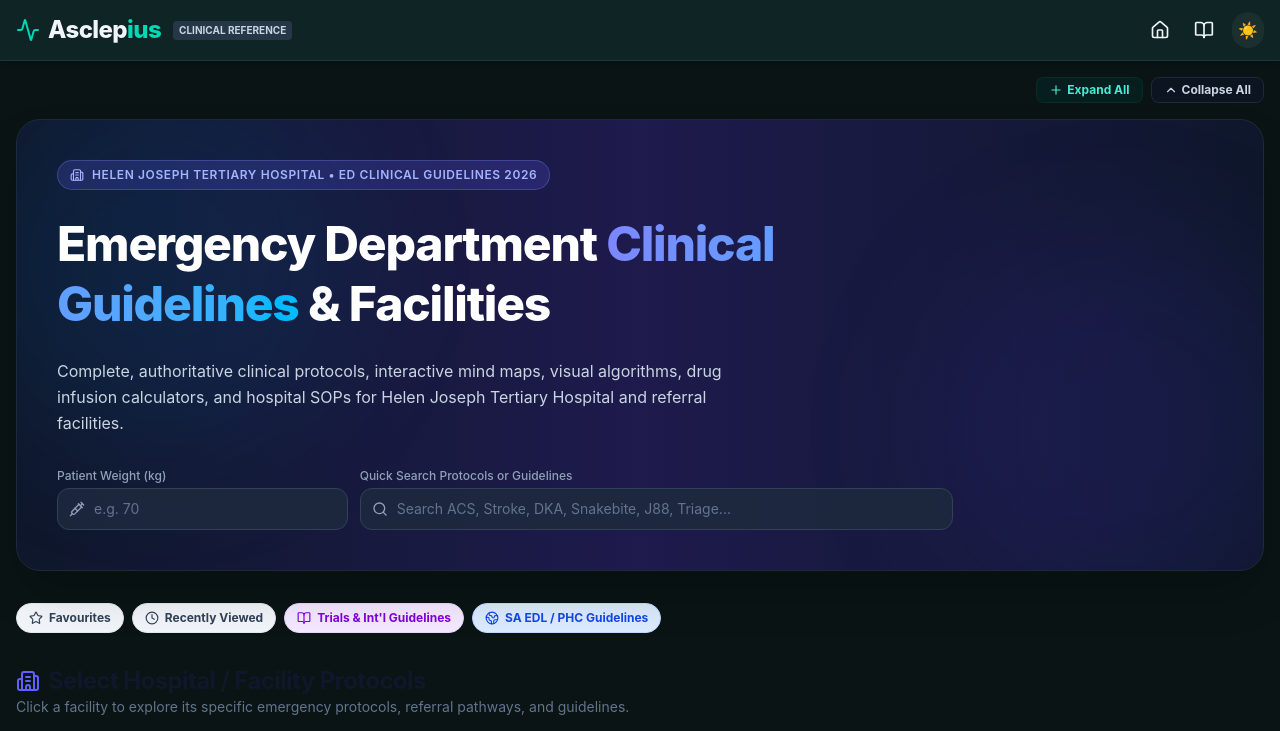
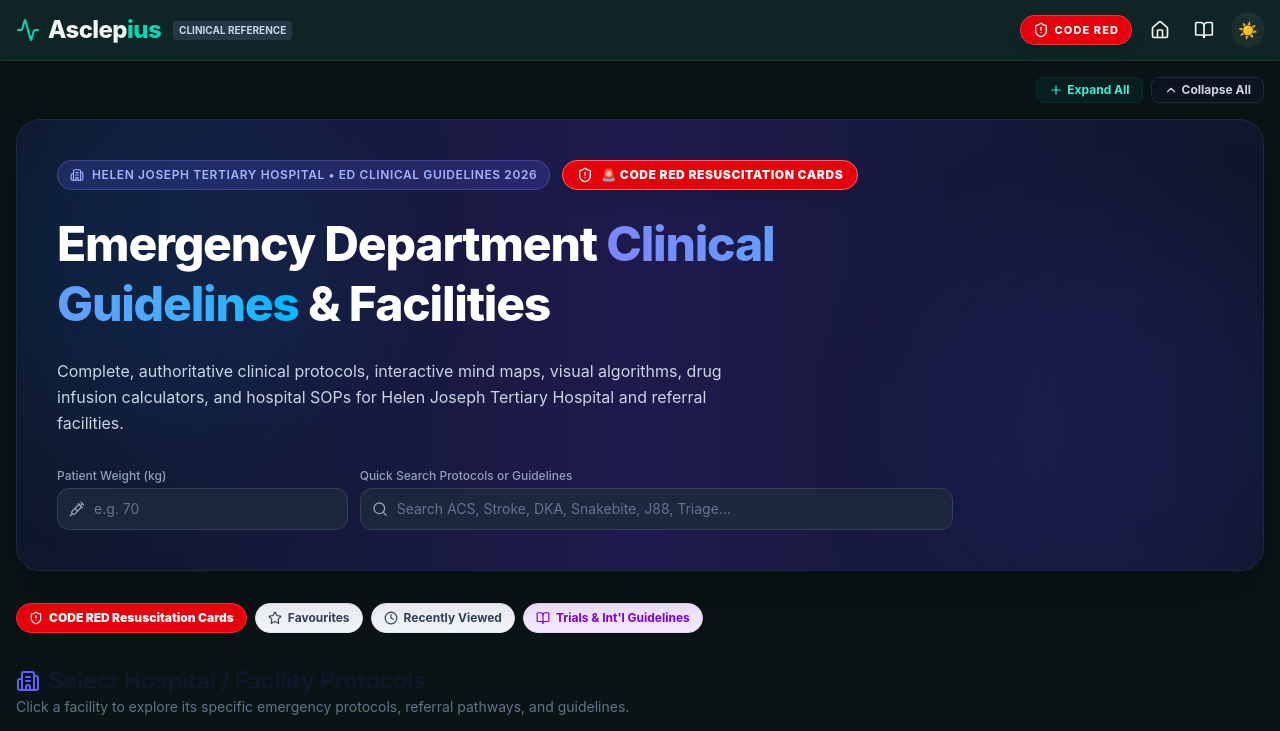
Before and after one commit to WhiteDevil-93/Ai-studio-HJH-App, a React (Vite) app: page / in a window 1280 px wide. Shown: the top 731 px of the page. Built offline with nearby package versions, Linux system fonts and the light colour scheme.

Commit message:
feat: integrate CodeRedDrawer with persistent header button and home page hero triggers

```diff
--- a/src/App.tsx
+++ b/src/App.tsx
@@ -33,6 +33,7 @@ import trialsReference from './trials-reference.json';
 import { HomePage } from './components/HomePage';
 import { MindMapViewer } from './components/MindMapViewer';
 import { PolicyViewer } from './components/PolicyViewer';
+import { CodeRedDrawer } from './components/CodeRedDrawer';
 
 const D = clinicalData as any;
 
@@ -56,7 +57,7 @@ const CATEGORIES: Record<string, string> = {
   favourites: 'Favourites',
   recently_viewed: 'Recently Viewed',
   bara_icu_card: '🏥 Bara ICU Dosing Card',
-  sa_edl_phc_guidelines: '🇿🇦 SA EDL / PHC Guidelines',
+  helen_guidelines: '🩺 Helen (HJTH) Guidelines',
   trials_guidelines: '🔬 Trials & Int\'l Guidelines',
   all: 'All Categories',
   '1_resuscitation_fluids_and_inotropes': 'Resuscitation',
@@ -82,7 +83,7 @@ const CATEGORY_ICONS: Record<string, string> = {
   favourites: '⭐',
   recently_viewed: '⏱️',
   bara_icu_card: '🏥',
-  sa_edl_phc_guidelines: '🇿🇦',
+  helen_guidelines: '🩺',
   trials_guidelines: '🔬',
   all: '📋',
   '1_resuscitation_fluids_and_inotropes': '💉',
@@ -108,7 +109,7 @@ const ORDER = [
   'favourites',
   'recently_viewed',
   'bara_icu_card',
-  'sa_edl_phc_guidelines',
+  'helen_guidelines',
   'trials_guidelines',
   'all',
   '1_resuscitation_fluids_and_inotropes',
@@ -162,7 +163,8 @@ export default function App() {
   const [selectedFacility, setSelectedFacility] = useState<string | null>(null);
   const [activeMindMap, setActiveMindMap] = useState<string | null>(null);
   const [activePolicy, setActivePolicy] = useState<string | null>(null);
-  const [sourceFilter, setSourceFilter] = useState<'all' | 'bara_icu' | 'sa_edl_phc'>('all');
+  const [codeRedOpen, setCodeRedOpen] = useState<boolean>(false);
+  const [sourceFilter, setSourceFilter] = useState<'all' | 'bara_icu' | 'hjth'>('all');
 
   // Favorites
   const [favourites, setFavourites] = useState<string[]>(() => {
@@ -1353,8 +1355,8 @@ export default function App() {
         </div>
 
         {definition.warnings.length > 0 && (
-          <details className="rounded border border-slate-800 px-2 py-1 text-[10px] text-slate-400">
-            <summary className="cursor-pointer">Protocol notes</summary>
+          <details className="text-[10px] text-slate-400">
+            <summary className="cursor-pointer text-teal-400/80 hover:text-teal-300">Protocol notes</summary>
             <ul className="mt-1 list-disc space-y-1 pl-4">
               {definition.warnings.map(note => <li key={note}>{note}</li>)}
             </ul>
@@ -1411,7 +1413,7 @@ export default function App() {
         </div>}
 
         {definition.status === 'available' && (
-          <label className="flex cursor-pointer items-start gap-2 rounded border border-teal-900/30 p-2 text-[10px] text-slate-300">
+          <label className="flex cursor-pointer items-start gap-2 text-[10px] text-slate-300">
             <input
               type="checkbox"
               checked={infusionConfirmed[key] === true}
@@ -1500,7 +1502,7 @@ export default function App() {
               {it?._meta?.sourceGroup === 'bara_icu' ? (
                 <span className="text-[10px] bg-cyan-950/80 text-cyan-300 border border-cyan-800/40 font-bold px-1.5 py-0.5 rounded">🏥 Bara ICU Card</span>
               ) : (
-                <span className="text-[10px] bg-blue-950/80 text-blue-300 border border-blue-800/40 font-bold px-1.5 py-0.5 rounded">🇿🇦 SA EDL / PHC</span>
+                <span className="text-[10px] bg-blue-950/80 text-blue-300 border border-blue-800/40 font-bold px-1.5 py-0.5 rounded">🩺 Helen (HJTH)</span>
               )}
               {isFirstLine && <span className="text-[10px] bg-emerald-500/20 text-emerald-400 border border-emerald-500/30 font-bold px-1.5 py-0.5 rounded uppercase">1st Line</span>}
               {isSection21 && <span className="text-[10px] bg-blue-500/20 text-blue-400 border border-blue-500/30 font-bold px-1.5 py-0.5 rounded uppercase">Section 21</span>}
@@ -1652,7 +1654,7 @@ export default function App() {
             <span className="text-lg">🛠️</span>
             <h4 className="font-bold text-md text-[#00d9b5]">{p.item}</h4>
             <span className="text-[10px] bg-blue-950/80 text-blue-300 border border-blue-800/40 font-bold px-1.5 py-0.5 rounded">
-              🇿🇦 SA EDL / PHC
+              🩺 Helen (HJTH)
             </span>
           </div>
           <div className="flex items-center gap-2">
@@ -1846,15 +1848,15 @@ export default function App() {
         '16_score_calculators',
       ].includes(catKey);
       if (!isBaraCategory) return null;
-    } else if (sourceFilter === 'sa_edl_phc') {
-      const isSaEdlCategory = [
+    } else if (sourceFilter === 'hjth') {
+      const isHelenCategory = [
         '11_ed_medical_emergencies',
         '12_ed_toxicology',
         '13_ed_trauma_surgical',
         '14_ed_metabolic',
         '15_ed_procedures',
       ].includes(catKey);
-      if (!isSaEdlCategory) return null;
+      if (!isHelenCategory) return null;
     }
 
     const isExpanded = expandedCategories[catKey] === true;
@@ -2043,9 +2045,9 @@ export default function App() {
     );
   };
 
-  // Dedicated view for SA EDL / PHC Guidelines
-  const renderSaEdlPhcView = () => {
-    const saEdlCategories = [
+  // Dedicated view for Helen Joseph Tertiary Hospital (HJTH) ED Guidelines
+  const renderHelenGuidelinesView = () => {
+    const helenCategories = [
       '11_ed_medical_emergencies',
       '12_ed_toxicology',
       '13_ed_trauma_surgical',
@@ -2057,16 +2059,16 @@ export default function App() {
       <div className="space-y-4">
         <div className="p-4 rounded-xl bg-[#081826] border border-blue-900/50 flex items-center justify-between">
           <div>
-            <div className="text-xs font-bold uppercase tracking-wider text-blue-400">Emergency & Primary Care Pillar</div>
+            <div className="text-xs font-bold uppercase tracking-wider text-blue-400">Helen Joseph Tertiary Hospital Pillar</div>
             <h2 className="text-xl font-black text-white flex items-center gap-2 mt-0.5">
-              <span>🇿🇦 South African Essential Drugs List & Emergency Department Guidelines</span>
+              <span>🩺 Helen Joseph Tertiary Hospital ED Guidelines</span>
             </h2>
             <p className="text-xs text-slate-400 mt-1">
-              Complete, independent ED emergency management algorithms (ACS, Stroke, Heart Failure, Sepsis, Asthma, COPD, UGIB, Seizures, Trauma, Procedures).
+              Complete ED emergency management algorithms sourced from the HJH document (ACS, Stroke, Heart Failure, Sepsis, Asthma, COPD, UGIB, Seizures, Trauma, Procedures).
             </p>
           </div>
         </div>
-        {saEdlCategories.map(k => renderCategorySect(k))}
+        {helenCategories.map(k => renderCategorySect(k))}
       </div>
     );
   };
@@ -2286,7 +2288,7 @@ export default function App() {
 
     return (
       <div className="space-y-4">
-        {ORDER.filter(k => k !== 'home' && k !== 'favourites' && k !== 'recently_viewed' && k !== 'bara_icu_card' && k !== 'sa_edl_phc_guidelines' && k !== 'trials_guidelines' && k !== 'all').map(k => renderCategorySect(k))}
+        {ORDER.filter(k => k !== 'home' && k !== 'favourites' && k !== 'recently_viewed' && k !== 'bara_icu_card' && k !== 'helen_guidelines' && k !== 'trials_guidelines' && k !== 'all').map(k => renderCategorySect(k))}
       </div>
     );
   };
@@ -2318,8 +2320,7 @@ export default function App() {
           onSelectFacility={(facId) => {
             setSelectedFacility(facId);
             if (facId === 'hjth') {
-              setSourceFilter('all');
-              setSelectedCategory('all');
+              setSelectedCategory('helen_guidelines');
             } else if (facId === 'chbah') {
               setSelectedCategory('bara_icu_card');
             }
@@ -2329,6 +2330,7 @@ export default function App() {
           onSelectMindMap={(mapId) => setActiveMindMap(mapId)}
           onSelectPolicy={(polId) => setActivePolicy(polId)}
           onSelectScore={() => setSelectedCategory('16_score_calculators')}
+          onOpenCodeRed={() => setCodeRedOpen(true)}
           weight={weight}
           setWeight={setWeight}
           searchQuery={searchQuery}
@@ -2349,8 +2351,8 @@ export default function App() {
       return renderBaraIcuCardView();
     }
 
-    if (selectedCategory === 'sa_edl_phc_guidelines') {
-      return renderSaEdlPhcView();
+    if (selectedCategory === 'helen_guidelines') {
+      return renderHelenGuidelinesView();
     }
 
     if (selectedCategory === 'trials_guidelines') {
@@ -2358,7 +2360,7 @@ export default function App() {
     }
 
     if (selectedCategory === 'all') {
-      return ORDER.filter(k => k !== 'home' && k !== 'favourites' && k !== 'recently_viewed' && k !== 'bara_icu_card' && k !== 'sa_edl_phc_guidelines' && k !== 'trials_guidelines' && k !== 'all').map(k => renderCategorySect(k));
+      return ORDER.filter(k => k !== 'home' && k !== 'favourites' && k !== 'recently_viewed' && k !== 'bara_icu_card' && k !== 'helen_guidelines' && k !== 'trials_guidelines' && k !== 'all').map(k => renderCategorySect(k));
     }
 
     return renderCategorySect(selectedCategory);
@@ -2379,7 +2381,17 @@ export default function App() {
           <h1 className="text-2xl font-extrabold font-sans tracking-tight">Asclep<span className="text-[#00d9b5]">ius</span></h1>
           <span className="ml-1 rounded bg-slate-700/70 px-1.5 py-0.5 text-[10px] font-bold text-slate-300">CLINICAL REFERENCE</span>
         </button>
-        <div className="flex items-center gap-3">
+        <div className="flex items-center gap-2.5 sm:gap-3">
+          <button
+            type="button"
+            onClick={() => setCodeRedOpen(true)}
+            aria-label="Code Red Resuscitation Mode"
+            className="flex items-center gap-1.5 px-3 py-1.5 rounded-full bg-red-600 hover:bg-red-500 text-white font-black text-xs tracking-wider shadow-lg animate-pulse cursor-pointer border border-red-400/50 transition-all hover:scale-105"
+            title="Code Red Emergency Resuscitation Cards"
+          >
+            <ShieldAlert className="w-4 h-4 text-white shrink-0" />
+            <span className="font-extrabold tracking-widest text-[11px]">CODE RED</span>
+          </button>
           <button
             onClick={() => { setSelectedCategory('home'); setActiveMindMap(null); setActivePolicy(null); }}
             aria-label="Home"
@@ -2449,11 +2461,11 @@ export default function App() {
             </button>
             <button
               type="button"
-              onClick={() => setSourceFilter('sa_edl_phc')}
-              className={`px-2.5 py-1 text-xs font-bold rounded transition cursor-pointer ${sourceFilter === 'sa_edl_phc' ? 'bg-blue-500/30 text-blue-300 border border-blue-500/40' : 'text-slate-400 hover:text-slate-200'
+              onClick={() => setSourceFilter('hjth')}
+              className={`px-2.5 py-1 text-xs font-bold rounded transition cursor-pointer ${sourceFilter === 'hjth' ? 'bg-blue-500/30 text-blue-300 border border-blue-500/40' : 'text-slate-400 hover:text-slate-200'
                 }`}
             >
-              🇿🇦 SA EDL / PHC
+              🩺 Helen (HJTH)
             </button>
           </div>
 
@@ -2605,6 +2617,16 @@ export default function App() {
           </div>
         </div>
       )}
+
+      {/* Code Red Resuscitation Drawer */}
+      <CodeRedDrawer
+        isOpen={codeRedOpen}
+        onClose={() => setCodeRedOpen(false)}
+        onSelectMindMap={(id) => {
+          setActiveMindMap(id);
+          setActivePolicy(null);
+        }}
+      />
     </div>
   );
 }
--- a/src/components/HomePage.tsx
+++ b/src/components/HomePage.tsx
@@ -3,7 +3,7 @@ import {
   Building2, Stethoscope, ShieldAlert, FileText, Activity, Heart,
   Calculator, Syringe, Flame, Compass, ChevronRight, Search,
   Award, AlertTriangle, Users, MapPin, Layers, Baby, Brain, FlaskConical,
-  Star, Clock, BookOpen, Globe2
+  Star, Clock, BookOpen
 } from 'lucide-react';
 
 interface HomePageProps {
@@ -12,6 +12,7 @@ interface HomePageProps {
   onSelectMindMap: (mindMapId: string) => void;
   onSelectPolicy: (policyId: string) => void;
   onSelectScore: (scoreId: string) => void;
+  onOpenCodeRed?: () => void;
   weight: string;
   setWeight: (w: string) => void;
   searchQuery: string;
@@ -23,10 +24,10 @@ export const FACILITIES = [
     id: 'hjth',
     name: 'Helen Joseph Tertiary Hospital (HJTH)',
     subtitle: 'Primary ED Guidelines 2026 (Editor: Dr Jana du Plessis)',
-    description: 'Adult emergency medicine, trauma resuscitation, toxicologies, critical care, and hospital SOPs.',
+    description: 'ED protocol algorithms straight from the HJH document: ACS, stroke, sepsis, trauma, toxicology, and ED procedures.',
     color: 'from-blue-600 to-indigo-700',
     badge: 'Main Facility',
-    protocolCount: 145,
+    protocolCount: 24,
     icon: Building2,
     available: true
   },
@@ -100,6 +101,7 @@ export const HomePage: React.FC<HomePageProps> = ({
   onSelectMindMap,
   onSelectPolicy,
   onSelectScore,
+  onOpenCodeRed,
   weight,
   setWeight,
   searchQuery,
@@ -110,9 +112,20 @@ export const HomePage: React.FC<HomePageProps> = ({
       {/* Hero Header Section */}
       <div className="relative overflow-hidden rounded-3xl bg-gradient-to-r from-slate-900 via-indigo-950 to-slate-900 p-8 sm:p-10 border border-slate-800 shadow-2xl text-white">
         <div className="relative z-10 space-y-6 max-w-4xl">
-          <div className="inline-flex items-center gap-2 px-3 py-1.5 rounded-full bg-indigo-500/20 border border-indigo-400/30 text-indigo-300 text-xs font-semibold uppercase tracking-wider">
-            <Building2 className="w-3.5 h-3.5" />
-            Helen Joseph Tertiary Hospital • ED Clinical Guidelines 2026
+          <div className="flex flex-wrap items-center gap-3">
+            <div className="inline-flex items-center gap-2 px-3 py-1.5 rounded-full bg-indigo-500/20 border border-indigo-400/30 text-indigo-300 text-xs font-semibold uppercase tracking-wider">
+              <Building2 className="w-3.5 h-3.5" />
+              Helen Joseph Tertiary Hospital • ED Clinical Guidelines 2026
+            </div>
+            {onOpenCodeRed && (
+              <button
+                onClick={onOpenCodeRed}
+                className="inline-flex items-center gap-2 px-3.5 py-1.5 rounded-full bg-red-600 hover:bg-red-500 border border-red-400 text-white text-xs font-black uppercase tracking-wider shadow-lg animate-pulse cursor-pointer transition-all hover:scale-105"
+              >
+                <ShieldAlert className="w-4 h-4 text-white" />
+                🚨 CODE RED Resuscitation Cards
+              </button>
+            )}
           </div>
           <h1 className="text-3xl sm:text-5xl font-extrabold tracking-tight text-white leading-tight">
             Emergency Department <span className="bg-clip-text text-transparent bg-gradient-to-r from-indigo-400 to-sky-400">Clinical Guidelines</span> & Facilities
@@ -159,6 +172,14 @@ export const HomePage: React.FC<HomePageProps> = ({
 
       {/* Quick Links — the only route to these tabs since the category pill bar is hidden on Home */}
       <div className="flex flex-wrap gap-2">
+        {onOpenCodeRed && (
+          <button
+            onClick={onOpenCodeRed}
+            className="flex items-center gap-1.5 px-3 py-1.5 rounded-full text-xs font-black bg-red-600 hover:bg-red-500 text-white border border-red-500 shadow-md animate-pulse cursor-pointer transition-colors"
+          >
+            <ShieldAlert className="w-3.5 h-3.5" /> CODE RED Resuscitation Cards
+          </button>
+        )}
         <button
           onClick={() => onSelectCategory('favourites')}
           className="flex items-center gap-1.5 px-3 py-1.5 rounded-full text-xs font-bold bg-slate-100 dark:bg-slate-800 text-slate-700 dark:text-slate-200 border border-slate-200 dark:border-slate-700 hover:bg-slate-200 dark:hover:bg-slate-700 transition-colors"
@@ -176,12 +197,6 @@ export const HomePage: React.FC<HomePageProps> = ({
           className="flex items-center gap-1.5 px-3 py-1.5 rounded-full text-xs font-bold bg-purple-100 dark:bg-purple-950/40 text-purple-700 dark:text-purple-300 border border-purple-200 dark:border-purple-800/40 hover:bg-purple-200 dark:hover:bg-purple-900/40 transition-colors"
         >
           <BookOpen className="w-3.5 h-3.5" /> Trials & Int'l Guidelines
-        </button>
-        <button
-          onClick={() => onSelectCategory('sa_edl_phc_guidelines')}
-          className="flex items-center gap-1.5 px-3 py-1.5 rounded-full text-xs font-bold bg-blue-100 dark:bg-blue-950/40 text-blue-700 dark:text-blue-300 border border-blue-200 dark:border-blue-800/40 hover:bg-blue-200 dark:hover:bg-blue-900/40 transition-colors"
-        >
-          <Globe2 className="w-3.5 h-3.5" /> SA EDL / PHC Guidelines
         </button>
       </div>
 
```
Also changed, not shown: src/clinical/legacyAdapter.ts (+8 -2 lines).
